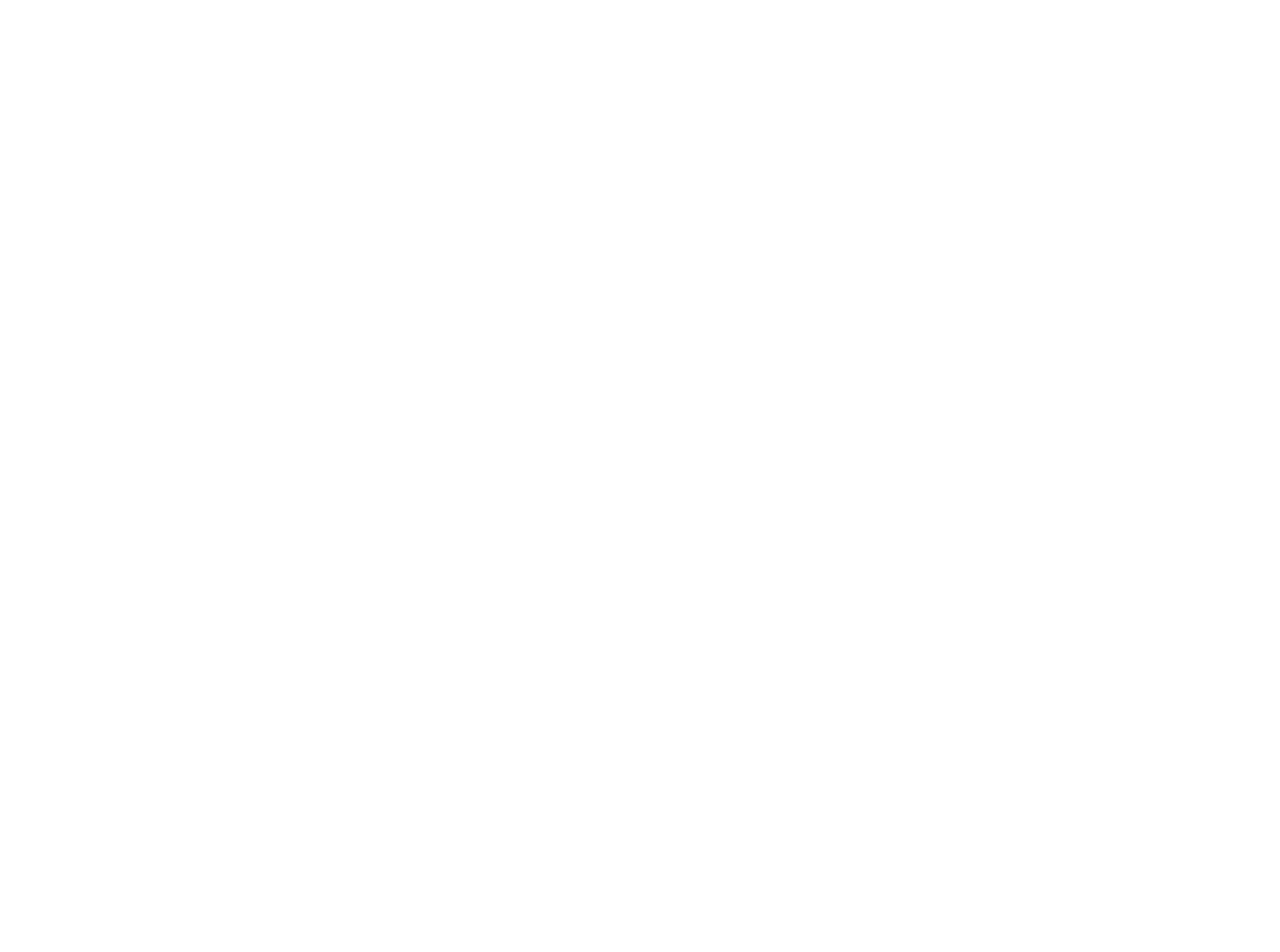
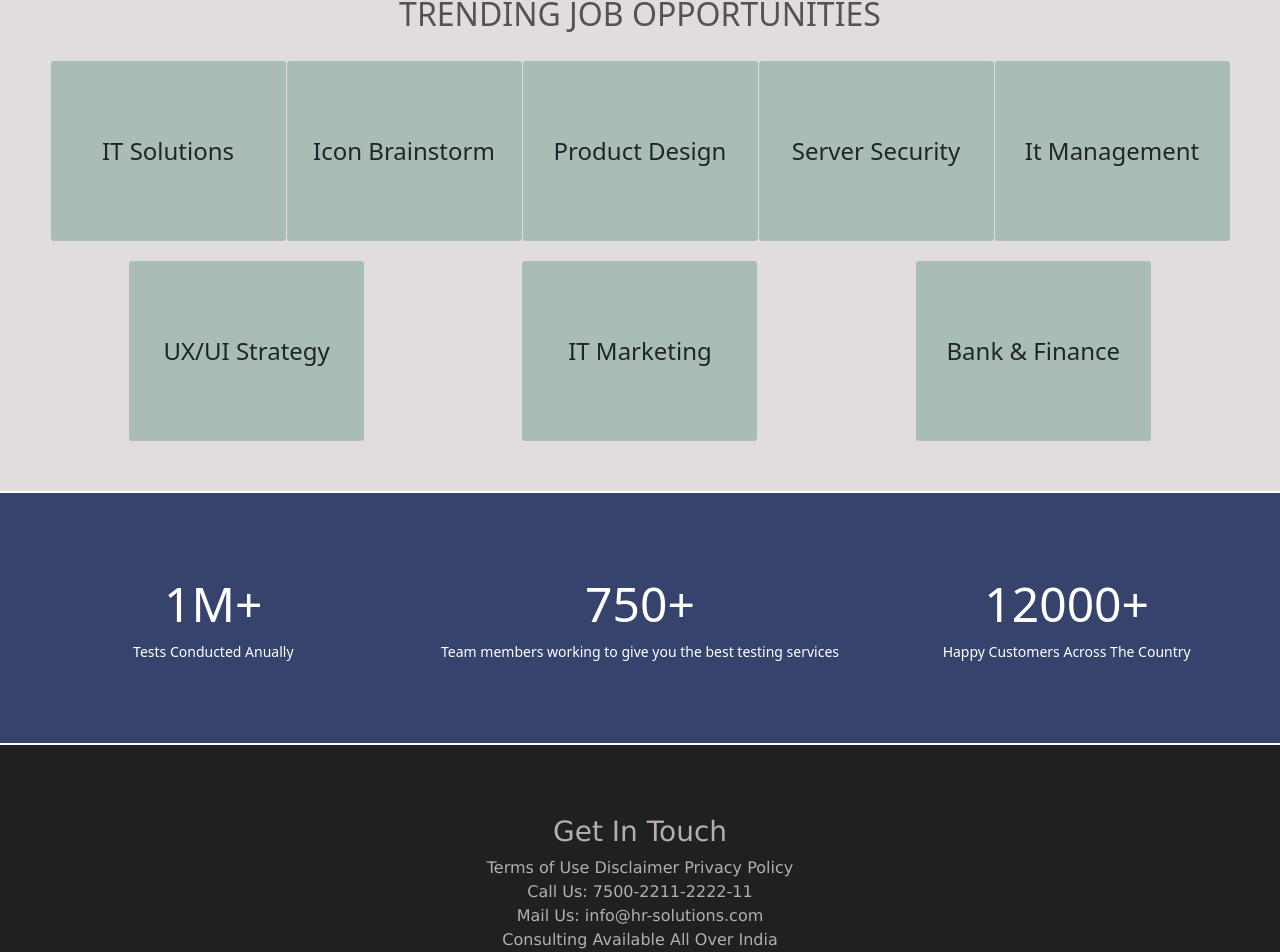
Before and after one commit to imadyasin/hr-app, a React (Create React App) app: page / in a window 1280 px wide. Shown: the part 707-1659 px from the top of the page. Before the commit the page ends 800 px from the top, so only its background shows below. Built offline with nearby package versions, Linux system fonts and the light colour scheme.

Commit message:
Component Changes

```diff
--- a/package.json
+++ b/package.json
@@ -8,6 +8,7 @@
     "@testing-library/user-event": "^13.5.0",
     "react": "^18.2.0",
     "react-dom": "^18.2.0",
+    "react-router-dom": "^6.20.1",
     "react-scripts": "5.0.1",
     "web-vitals": "^2.1.4"
   },
--- a/src/App.js
+++ b/src/App.js
@@ -1,13 +1,25 @@
 import './App.css';
+import React from 'react';
+import { BrowserRouter as Router, Route, Routes, Outlet} from 'react-router-dom';
+import Contact from './components/Contact';
 import Mainpage from './components/Mainpage';
 import Navbar from './components/Navbar';
 
 function App() {
   return (
-    <>
-    <Navbar></Navbar>
-    <Mainpage></Mainpage>
-    </>
+
+    <Router>
+
+      <Navbar/>
+
+      <Routes>
+      <Route path="/" element={<Mainpage />} />
+
+      </Routes>
+      <Contact/>
+
+    </Router>
+
 
   );
 }
--- /dev/null
+++ b/src/components/Contact.css
@@ -0,0 +1,17 @@
+.box{
+    width: 100%;
+    background-color:  rgb(31, 32, 32);
+    height: 300px;
+    font-family: 'Lucida Sans', 'Lucida Sans Regular', 'Lucida Grande', 'Lucida Sans Unicode',
+    Geneva, Verdana, sans-serif;
+    display: flex;
+  align-items: center;
+  }
+
+.innerbox{
+    color: rgb(182, 174, 174);
+    text-align: center;
+    padding: 20px 5px;
+    flex: 1;
+    box-sizing: border-box;
+}
--- /dev/null
+++ b/src/components/Contact.js
@@ -0,0 +1,26 @@
+import React from 'react'
+
+import 'bootstrap/dist/css/bootstrap.min.css';
+import 'bootstrap/dist/js/bootstrap.bundle.min';
+
+import './Contact.css';
+
+export default function Contact() {
+  return (
+    <>
+    <div className="box">
+      <div className='innerbox'>
+      <h3>Get In Touch</h3>
+      <p>Terms of Use Disclaimer Privacy Policy</p>
+      <p>
+        Call Us: 7500-2211-2222-11 <br/>
+        Mail Us: info@hr-solutions.com <br/>
+        Consulting Available All Over India
+      </p>
+      <p>© 2023 Hr-Solutions Pvt. Ltd. All Rights Reserved.</p>
+      </div>
+
+    </div>
+    </>
+  )
+}
--- a/src/components/Mainpage.css
+++ b/src/components/Mainpage.css
@@ -44,3 +44,106 @@
   color: black;
   font-weight: 101;
 }
+
+
+.container3{
+  margin: 2px 0px;
+  width:100%;
+  height: 250px;
+  background-color: #36446d;
+  display: flex;
+  flex-wrap: wrap;
+  justify-content: space-around;
+  align-items: center;
+}
+
+.container3-items{
+  color: white;
+  flex: 1;
+  margin: 30px 0px;
+  text-align: center;
+  padding: 20px 0px ;
+  box-sizing: border-box;
+}
+
+.container3-items :hover{
+  cursor: pointer;
+  color: rgb(160, 160, 82);
+}
+.container3-items h1{
+  font-size: 3rem;
+}
+.container3-items p{
+  font-size: 14px;
+}
+
+.container2 {
+  width: 100%;
+  margin: auto;
+  display: flex;
+  flex-wrap: wrap;
+  justify-content: space-around;
+  padding: 40px 50px;
+  background-color: #e2dddd;
+}
+
+.title-container {
+  width: 100%;
+  text-align: center;
+}
+.title-container h1{
+  padding-bottom: 10px ;
+  font-size: 2rem;
+  color: rgb(85, 82, 82);
+
+}
+
+.test-items {
+  flex-basis: calc(25% - 60px);
+  margin: 10px 0px;
+  text-align: center;
+  padding: 20px 0px;
+  position: relative;
+  overflow: hidden;
+  cursor: pointer;
+  height: 180px;
+  display: flex;
+  flex-direction: column;
+  justify-content: center;
+  background-color: rgb(169, 189, 180);
+  transition: background-color 0.3s ease-in-out;
+  border-radius: 3px;
+
+}
+
+.test-items h4,p{
+  padding: 0;
+  margin: 0; /* Remove default margin */
+}
+
+.test-items p {
+  font-size: 15px;
+  padding: 10px;
+}
+
+.test-items::before {
+  content: "";
+  position: absolute;
+  top: 100%;
+  left: 0;
+  width: 100%;
+  height: 100%;
+  background: linear-gradient(to top, rgba(255, 165, 0, 0), rgb(104, 82, 41));
+  transition: transform 0.3s ease-in-out;
+  z-index: -1;
+
+}
+
+.test-items:hover::before {
+  transform: translateY(-100%);
+}
+.test-items:hover {
+  background-color: rgb(94, 109, 150); /* Change background-color directly on hover */
+  color: white;
+  border-radius: 0px;
+}
--- a/src/components/Mainpage.js
+++ b/src/components/Mainpage.js
@@ -5,7 +5,9 @@ import 'bootstrap/dist/js/bootstrap.bundle.min';
 import './Mainpage.css';
 
 export default function Mainpage() {
+
   return (
+    <>
     <div className="container-fluid">
        <div className="row">
        <div className="col-12 full-width-div" style={{backgroundImage:`url("images/hr-banner4.jpg")`, filter:'brightness(0.2)'}}>
@@ -22,5 +24,63 @@ export default function Mainpage() {
       </div>
      </div>
 
-  )
+ <div className="container2">
+  <div className='title-container'>
+  <h1>TRENDING JOB OPPORTUNITIES</h1>
+  </div>
+
+  <div className="test-items">
+    <h4>IT Solutions</h4>
+
+  </div>
+  <div className="test-items">
+    <h4>Icon Brainstorm</h4>
+
+  </div>
+  <div className="test-items">
+    <h4>Product Design</h4>
+
+  </div>
+  <div className="test-items">
+    <h4>Server Security</h4>
+
+  </div>
+  <div className="test-items">
+    <h4>It Management</h4>
+
+  </div>
+  <div className="test-items">
+    <h4>UX/UI Strategy</h4>
+
+  </div>
+  <div className="test-items">
+    <h4>IT Marketing</h4>
+
+  </div>
+  <div className="test-items">
+    <h4>Bank & Finance</h4>
+
+  </div>
+
+</div>
+
+<div className="container3">
+<div className="container3-items">
+  <h1>1M+</h1>
+  <p>Tests Conducted Anually</p>
+</div>
+<div className="container3-items">
+  <h1>750+</h1>
+  <p>Team members working to give you the best testing services</p>
+</div>
+<div className="container3-items">
+  <h1>12000+</h1>
+  <p>Happy Customers Across The Country</p>
+</div>
+</div>
+<div>
+</div>
+</>
+
+  );
 }
--- a/src/components/Navbar.js
+++ b/src/components/Navbar.js
@@ -1,4 +1,5 @@
 import React from 'react'
+import { Link } from 'react-router-dom';
 import 'bootstrap/dist/css/bootstrap.min.css';
 import 'bootstrap/dist/js/bootstrap.bundle.min';
 
@@ -16,13 +17,13 @@ export default function Navbar() {
     <div className="collapse navbar-collapse" id="navbarSupportedContent">
       <ul className="navbar-nav ms-auto mb-2 mb-lg-0">
         <li className="nav-item">
-          <a className="nav-link active" aria-current="page" href="/">Home</a>
+          <Link to="/" className="nav-link active" aria-current="page">Home</Link>
         </li>
         <li className="nav-item">
-          <a className="nav-link active" href="/">About</a>
+        <Link to="/" className="nav-link active" aria-current="page">About</Link>
         </li>
         <li className="nav-item ">
-          <a className="nav-link active" href="/">Contact</a>
+        <Link to="/" className="nav-link active" >Contact</Link>
 
         </li>
 
```
Also changed, not shown: 1 other file (tests, documents, lock files or other folders).
